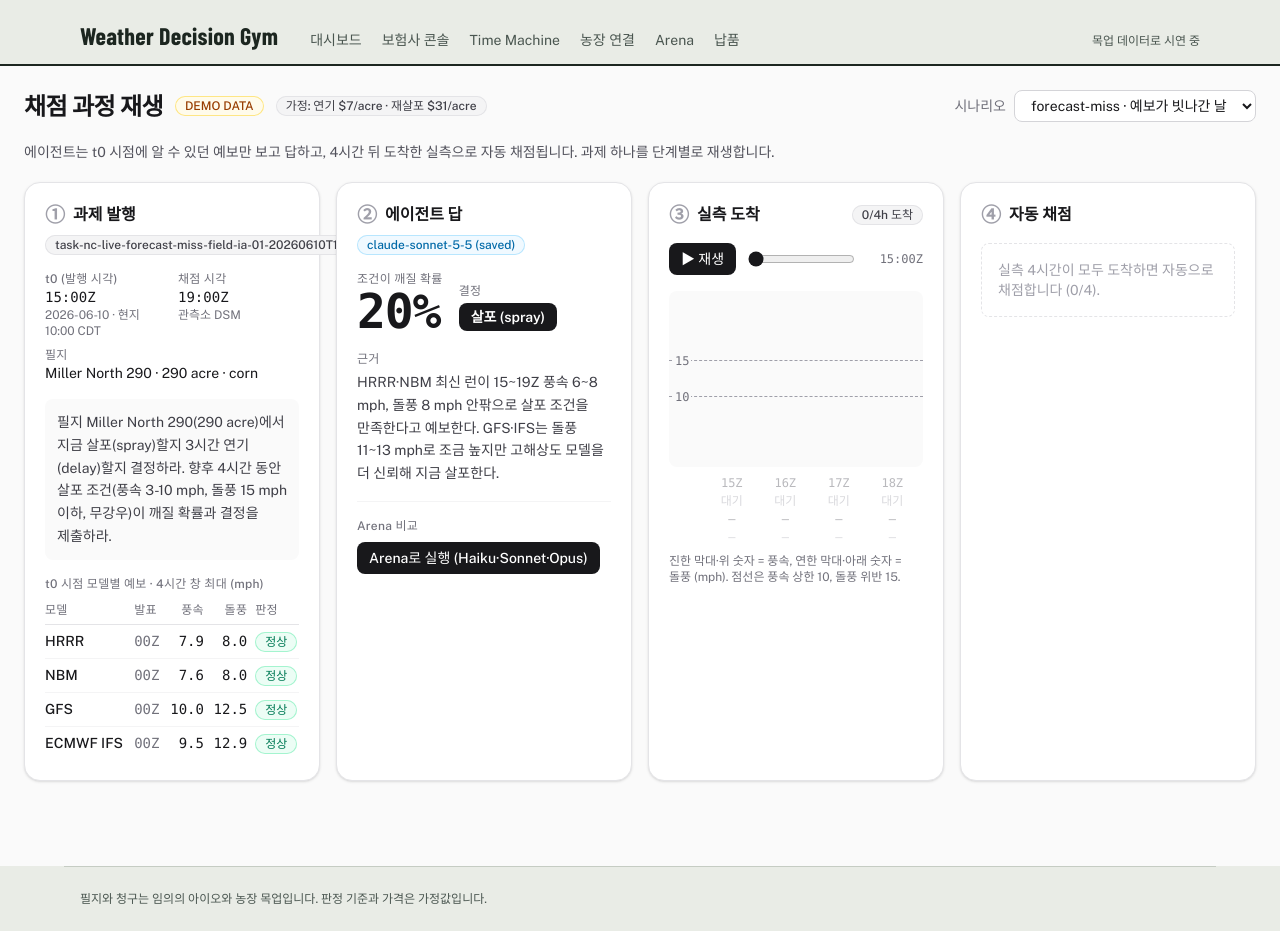
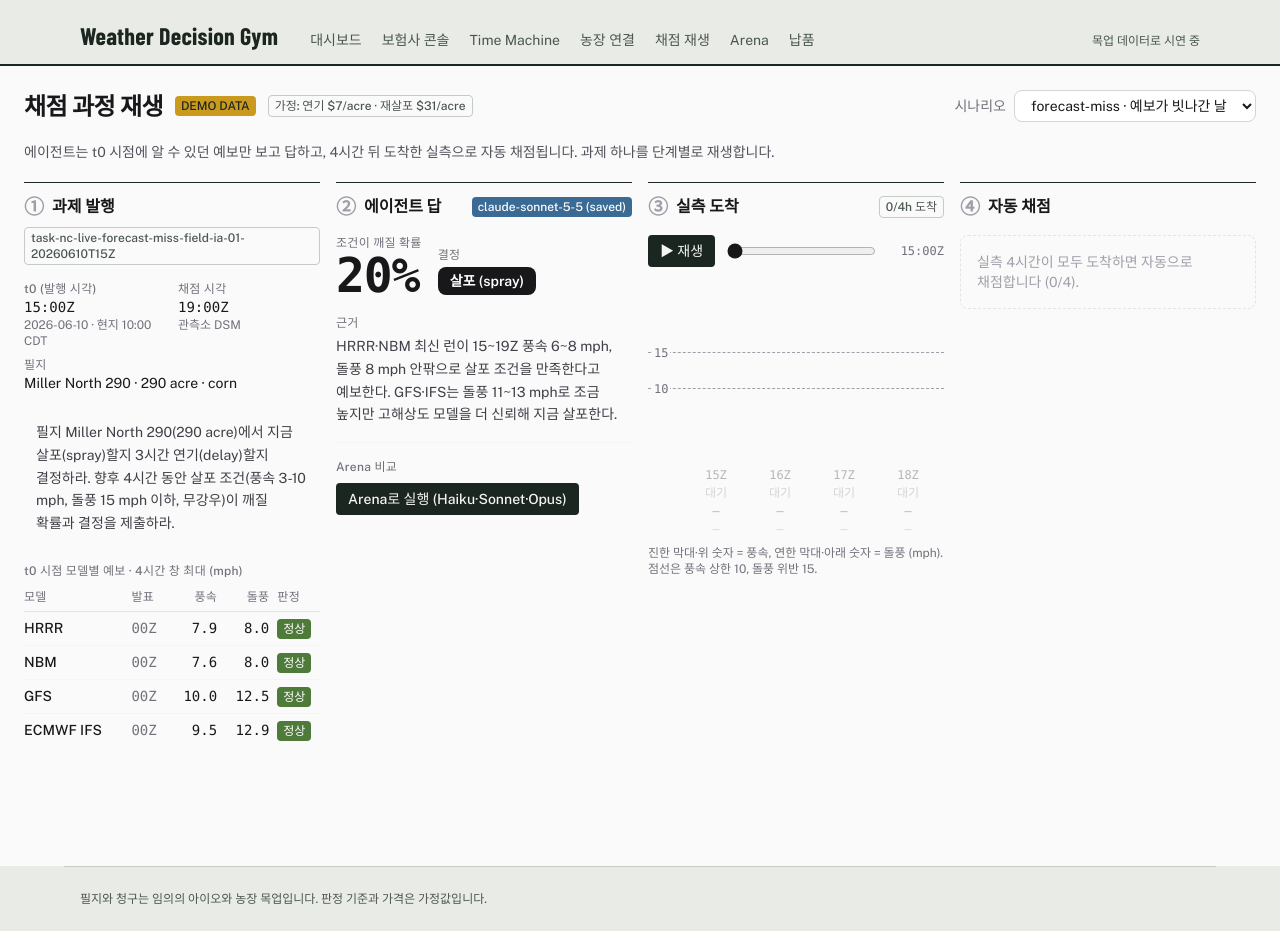
Before and after one commit to kkyare/kkyare_hackathon, a Next.js app: page /live in a window 1280 px wide. Built offline with nearby package versions, Linux system fonts and the light colour scheme.

Commit message:
feat(live): 팀 메뉴에 채점 재생 추가, 공용 UI 컴포넌트로 교체

```diff
--- a/src/app/live/page.tsx
+++ b/src/app/live/page.tsx
@@ -1,9 +1,11 @@
 'use client'
-// TODO(shadcn): components/ui 가 생기면 StepCard -> Card, Badge -> Badge, <select> -> Select, <button> -> Button 으로 교체.
 // TODO(next): ?scenario= 읽기는 next/navigation useSearchParams(+Suspense) 로 교체 가능. 지금은 Next 의존 없이 window 로 읽는다.
-import { useEffect, useRef, useState, type ReactNode } from 'react'
+import { useEffect, useRef, useState, type ComponentProps, type ReactNode } from 'react'
 // 공통 계약 타입만 type-only 로 가져온다 (런타임 import 없음). 서버 전용 replay.ts·arena/api.ts(node:fs, SDK)는 끌어오지 않는다.
-import type { Answer, Score, Task } from '../../core/types'
+import { Badge } from '@/components/ui/badge'
+import { Button } from '@/components/ui/button'
+import { Section } from '@/components/ui/card'
+import type { Answer, Score, Task } from '@/core/types'
 
 type Status = 'GO' | 'CAUTION' | 'NO_GO'
 type Frame = { time: string; windMph: number | null; gustMph: number | null; precipIn: number | null; status: Status; reasons: string[] }
@@ -49,25 +51,22 @@ const ARENA_MODELS = [
   { id: 'claude-opus-5-5', label: 'Opus' },
 ] as const
 
+type BadgeTone = NonNullable<ComponentProps<typeof Badge>['tone']>
 const UI = {
-  card: 'flex min-w-0 flex-col gap-4 rounded-2xl border border-zinc-200 bg-white p-5 shadow-sm',
-  badge: 'inline-flex items-center gap-1 whitespace-nowrap rounded-full px-2.5 py-0.5 text-xs font-medium ring-1 ring-inset',
   label: 'text-xs font-medium tracking-wide text-zinc-500',
   mono: 'font-mono tabular-nums',
-  button:
-    'inline-flex shrink-0 items-center justify-center whitespace-nowrap rounded-lg bg-zinc-900 px-3 py-1.5 text-sm font-medium text-white hover:bg-zinc-700 disabled:cursor-not-allowed disabled:opacity-40',
 }
-const TONE = {
-  neutral: 'bg-zinc-100 text-zinc-700 ring-zinc-200',
-  demo: 'bg-amber-50 text-amber-800 ring-amber-200',
-  info: 'bg-sky-50 text-sky-700 ring-sky-200',
-  live: 'bg-emerald-50 text-emerald-700 ring-emerald-200',
-  error: 'bg-red-50 text-red-700 ring-red-200',
+const TONE: Record<'neutral' | 'demo' | 'info' | 'live' | 'error', BadgeTone> = {
+  neutral: 'plain',
+  demo: 'corn',
+  info: 'frost',
+  live: 'canopy',
+  error: 'loam',
 }
-const STATUS_STYLE: Record<Status, { chip: string; text: string; bar: string; barSoft: string }> = {
-  GO: { chip: 'bg-emerald-50 text-emerald-700 ring-emerald-200', text: 'text-emerald-700', bar: 'bg-emerald-500', barSoft: 'bg-emerald-300' },
-  CAUTION: { chip: 'bg-amber-50 text-amber-700 ring-amber-200', text: 'text-amber-700', bar: 'bg-amber-500', barSoft: 'bg-amber-300' },
-  NO_GO: { chip: 'bg-red-50 text-red-700 ring-red-200', text: 'text-red-700', bar: 'bg-red-500', barSoft: 'bg-red-300' },
+const STATUS_STYLE: Record<Status, { chip: BadgeTone; text: string; bar: string; barSoft: string }> = {
+  GO: { chip: 'canopy', text: 'text-emerald-700', bar: 'bg-emerald-500', barSoft: 'bg-emerald-300' },
+  CAUTION: { chip: 'corn', text: 'text-amber-700', bar: 'bg-amber-500', barSoft: 'bg-amber-300' },
+  NO_GO: { chip: 'loam', text: 'text-red-700', bar: 'bg-red-500', barSoft: 'bg-red-300' },
 }
 const MODEL_LABEL: Record<string, string> = {
   ncep_hrrr_conus: 'HRRR',
@@ -94,13 +93,9 @@ const pct = (v: number | null | undefined) => (v == null ? '—' : `${Math.round
 const usd = (v: number) => `$${v.toLocaleString('en-US', { maximumFractionDigits: 0 })}`
 const signed = (v: number) => `${v > 0 ? '+' : ''}${v.toFixed(2)}`
 
-function Badge({ tone, children }: { tone: string; children: ReactNode }) {
-  return <span className={`${UI.badge} ${tone}`}>{children}</span>
-}
-
 function StepCard({ step, title, aside, className = '', children }: { step: string; title: string; aside?: ReactNode; className?: string; children: ReactNode }) {
   return (
-    <section className={`${UI.card} ${className}`}>
+    <Section className={`flex min-w-0 flex-col gap-4 ${className}`}>
       <header className="flex flex-wrap items-center justify-between gap-2">
         <h2 className="flex shrink-0 items-center gap-2 text-base font-semibold">
           <span className="text-xl leading-none text-zinc-400">{step}</span>
@@ -109,7 +104,7 @@ function StepCard({ step, title, aside, className = '', children }: { step: stri
         {aside}
       </header>
       {children}
-    </section>
+    </Section>
   )
 }
 
@@ -262,9 +257,9 @@ function ArenaPanel({ task }: { task: Task }) {
           {result && result.answers.length > 0 && <Badge tone={result.live ? TONE.live : TONE.demo}>{result.live ? 'LIVE' : 'SAVED'}</Badge>}
           {result && result.errors.length > 0 && <Badge tone={TONE.error}>오류 {result.errors.length}건</Badge>}
         </div>
-        <button type="button" onClick={run} disabled={state.kind === 'loading'} className={UI.button}>
+        <Button type="button" variant="solid" onClick={run} disabled={state.kind === 'loading'} className="shrink-0 whitespace-nowrap">
           Arena로 실행 (Haiku·Sonnet·Opus)
-        </button>
+        </Button>
       </div>
       {state.kind === 'loading' && (
         <>
@@ -453,9 +448,9 @@ function ReplayPanel({ scenario }: { scenario: string }) {
           {data && (
             <>
               <div className="flex items-center gap-3">
-                <button type="button" onClick={onPlay} className={UI.button} aria-pressed={playing}>
+                <Button type="button" variant="solid" onClick={onPlay} className="shrink-0 whitespace-nowrap" aria-pressed={playing}>
                   {done ? '↺ 다시 재생' : playing ? '❚❚ 일시정지' : '▶ 재생'}
-                </button>
+                </Button>
                 <input
                   type="range"
                   min={0}
--- a/src/app/nav.ts
+++ b/src/app/nav.ts
@@ -6,6 +6,7 @@ export const nav: NavItem[] = [
   { href: '/insurance', label: '보험사 콘솔' },
   { href: '/timemachine', label: 'Time Machine' },
   { href: '/farm', label: '농장 연결' },
+  { href: '/live', label: '채점 재생' },
   { href: '/arena', label: 'Arena' },
   { href: '/export', label: '납품' },
 ]
```
